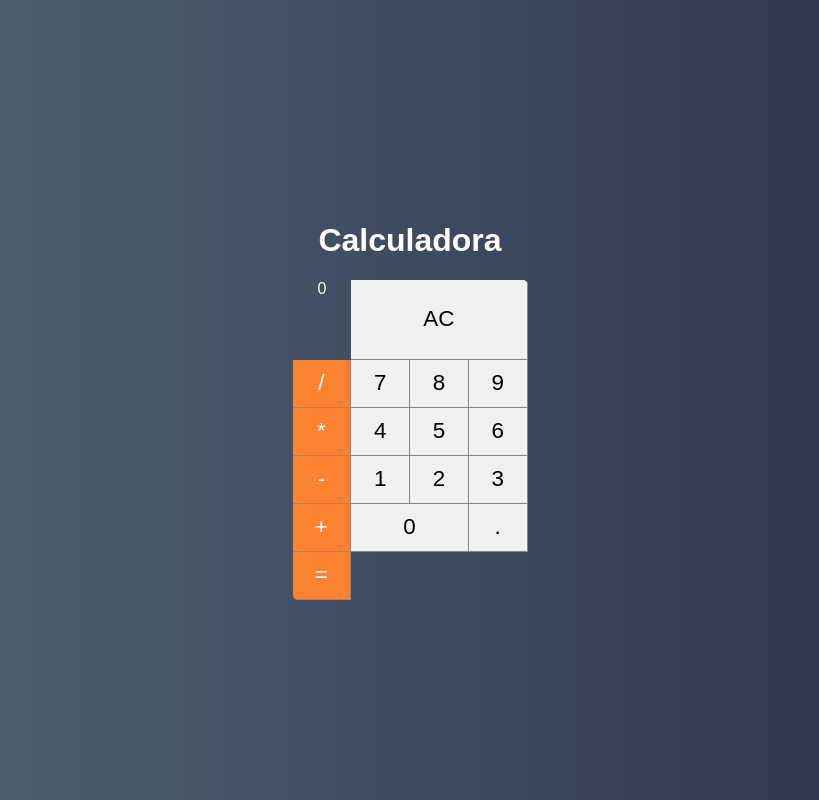
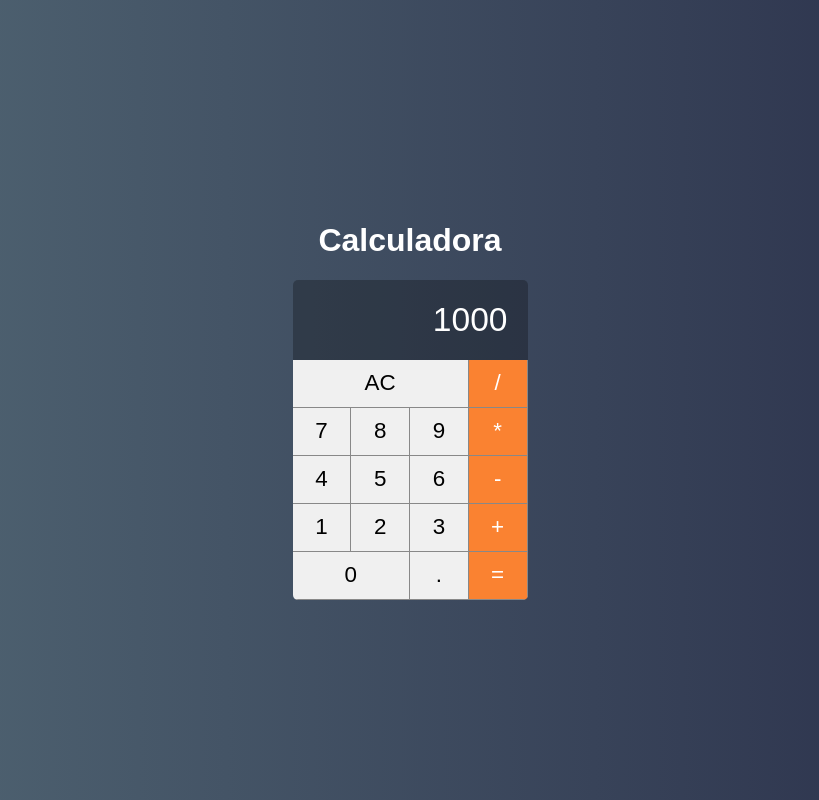
Before and after one commit to juliomchado/KnowledgeWebDeveloper, a Vue app in the folder Codigos-Web/vue/calculator/: page / in a window 1280 px wide. Shown: the whole page, without its empty margins (230-1049 px from the left). Built offline with nearby package versions, Linux system fonts and the light colour scheme.

Commit message:
Display completo

```diff
--- a/Codigos-Web/vue/calculator/src/components/Display.vue
+++ b/Codigos-Web/vue/calculator/src/components/Display.vue
@@ -1,15 +1,23 @@
 <template>
-  <div class="display">
-      0
-  </div>
+  <div class="display">{{value}}</div>
 </template>
 
 <script>
 export default {
-
-}
+  props: ['value']
+};
 </script>
 
 <style>
+.display{
+    grid-column: span 4;
+    background-color: #0004;
 
+    display: flex;
+    justify-content: flex-end;
+    align-items: center;
+    padding: 20px;
+    font-size: 2.1em;
+    overflow: hidden;
+}
 </style>
--- a/Codigos-Web/vue/calculator/src/main/Calculator.vue
+++ b/Codigos-Web/vue/calculator/src/main/Calculator.vue
@@ -1,6 +1,6 @@
 <template>
 <div class="calculator">
-    <Display/>
+    <Display value="1000"/>
     <Button label="AC" triple/>
     <Button label="/" operation/>
     <Button label="7"/>
```
